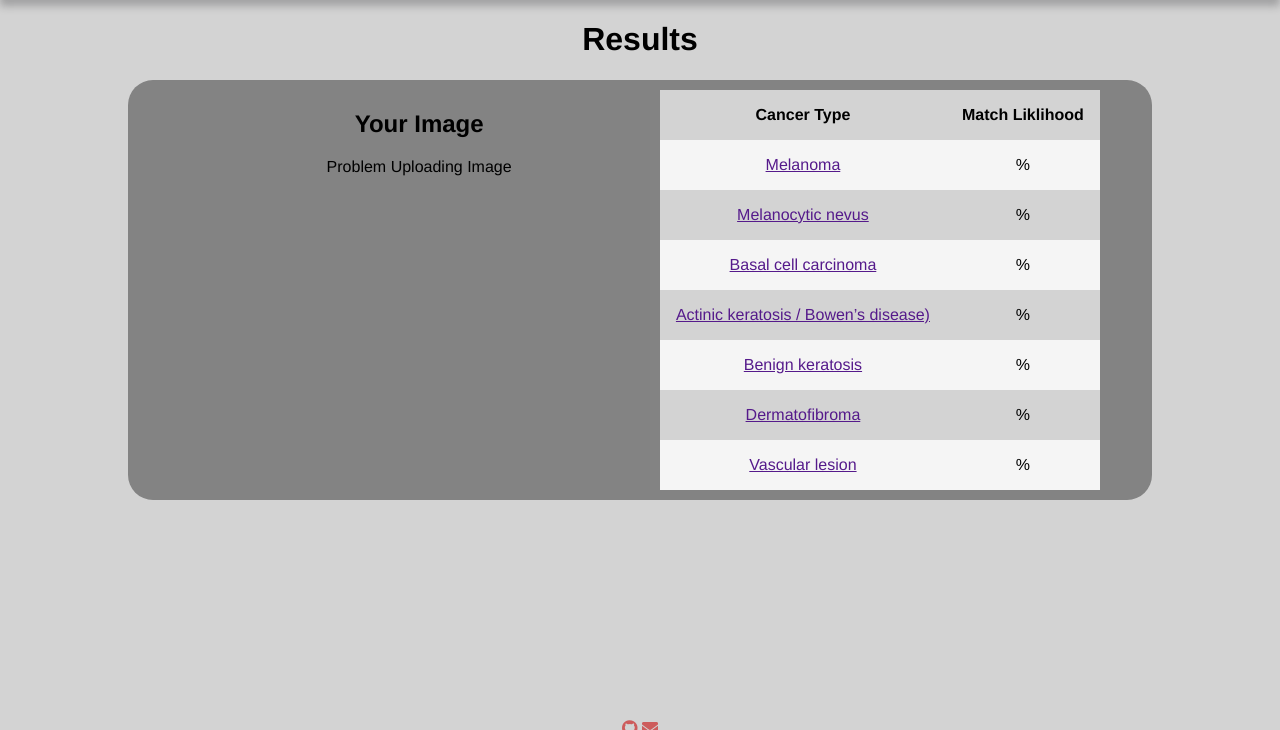
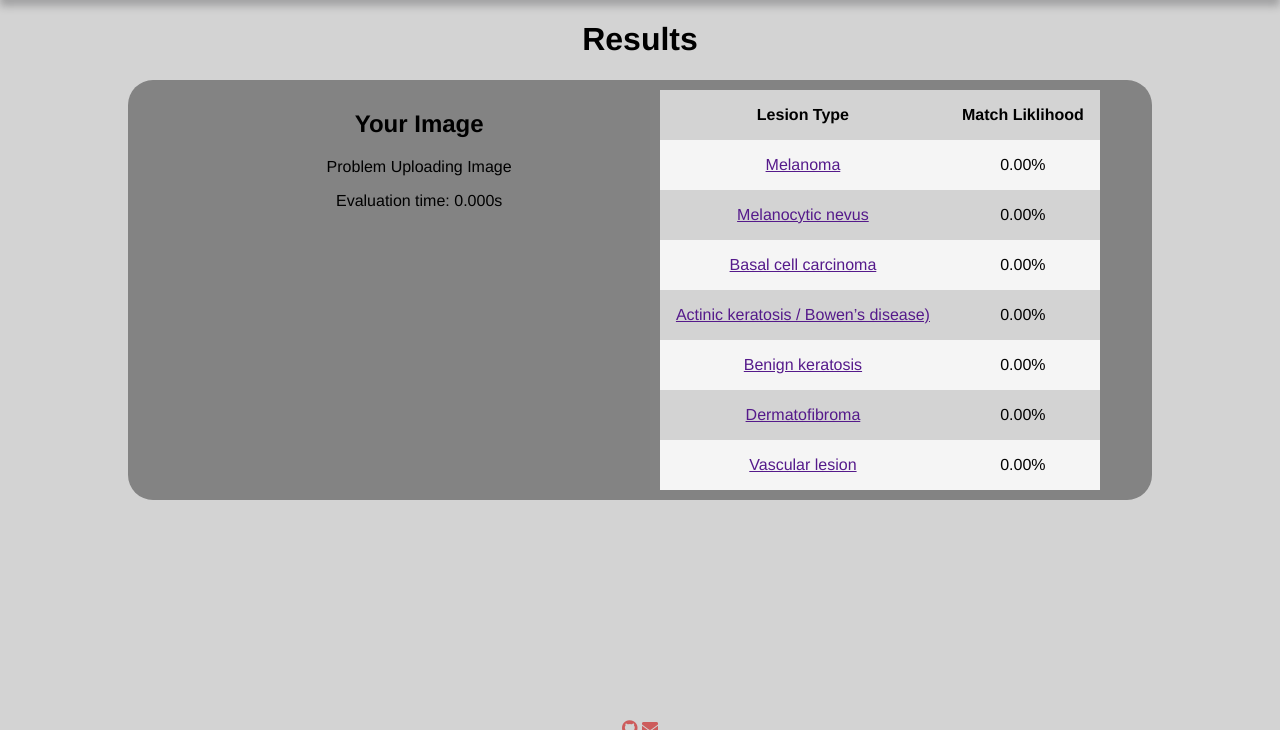
Before and after one commit to marlanmct/SkinCancerClassifier, a Python web app: template src/templates/results.html in a window 1280 px wide. Shown: the part 44-774 px from the top of the page. Run offline with Jinja, Linux system fonts and the light colour scheme; the template is opened without the code that fills it, so the values that code supplies are empty.

Commit message:
output formatting

```diff
--- a/src/templates/results.html
+++ b/src/templates/results.html
@@ -10,44 +10,45 @@
             {% else %}
             <p>Problem Uploading Image</p>
             {% endif %}
+            <p>Evaluation time: {{ '%0.3f' % duration|float }}s</p>
         </div>
         <div class="table-wrapper"></div>
             <div class="results-table">
                 <table align = "center">
                     <div id="table-labels">
                         <tr>
-                            <th>Cancer Type</th>
+                            <th>Lesion Type</th>
                             <th>Match Liklihood</th>
                         </tr>
                     </div>
 
                     <tr>
                         <td><a href="">Melanoma</a></td>
-                        <td>{{ results[1] }}%</td>
+                        <td>{{ '%0.2f' % results['mel']|float }}%</td>
                     </tr>
                     <tr>
                         <td><a href="">Melanocytic nevus</a></td>
-                        <td>{{ results[2] }}%</td>
+                        <td>{{ '%0.2f' % results['nv']|float }}%</td>
                     </tr>
                     <tr>
                         <td><a href="">Basal cell carcinoma</a></td>
-                        <td>{{ results[3] }}%</td>
+                        <td>{{ '%0.2f' % results['bcc']|float }}%</td>
                     </tr>
                     <tr>
                         <td><a href="">Actinic keratosis / Bowen’s disease)</a></td>
-                        <td>{{ results[4] }}%</td>
+                        <td>{{ '%0.2f' % results['akiec']|float }}%</td>
                     </tr>
                     <tr>
                         <td><a href="">Benign keratosis</a></td>
-                        <td>{{ results[5] }}%</td>
+                        <td>{{ '%0.2f' % results['bkl']|float }}%</td>
                     </tr>
                     <tr>
                         <td><a href="">Dermatofibroma</a></td>
-                        <td>{{ results[6] }}%</td>
+                        <td>{{ '%0.2f' % results['df']|float }}%</td>
                     </tr>
                     <tr>
                         <td><a href="">Vascular lesion</a></td>
-                        <td>{{ results[7] }}%</td>
+                        <td>{{ '%0.2f' % results['vasc']|float }}%</td>
                     </tr>
                 </table>
             </div>
```
